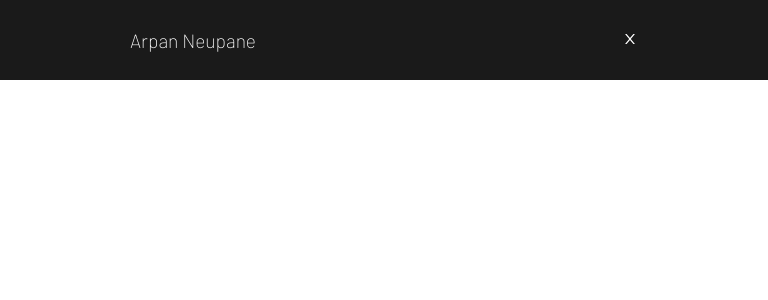
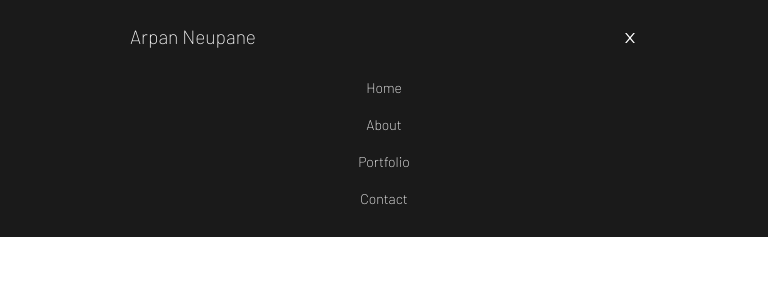
Before and after one commit to arpanneupane19/website-v3, a React (Create React App) app: page / in a window 768 px wide. Both pictures are taken after a click on the item 610 px from the left and 40 px from the top of the page. Shown: the top 300 px of the page. Built offline with nearby package versions, Linux system fonts and the light colour scheme.

Commit message:
responsive navbar works

```diff
--- a/src/components/Menu.css
+++ b/src/components/Menu.css
@@ -0,0 +1,28 @@
+.menu-links {
+    display: none;
+}
+
+@media (max-width: 1024px) {
+    .menu-links {
+        float: right;
+        width: 100%;
+        margin-top: 20px;
+        display: flex;
+        flex-direction: column;
+        text-align: center;
+        transition: .3s;
+        margin-bottom: 20px;
+    }
+
+    .menu-links > a {
+        margin: 10px;
+
+        color: white;
+        font-size: 14px;
+    }
+
+    .menu-links > a:hover {
+        color: rgb(0, 140, 255);
+        transition: .2s;
+    }
+}
--- a/src/components/Menu.js
+++ b/src/components/Menu.js
@@ -0,0 +1,24 @@
+import React from 'react'
+import './Menu.css'
+
+function Menu({showMenu}) {
+    return (
+        <div>
+            <div className='menu-links'
+                style={{
+                    visibility: showMenu ? 'visible' : 'hidden',
+                    opacity: showMenu ? 1: 0
+                }}
+                >
+
+                <a href='#home'>Home</a>
+                <a href='#about'>About</a>
+                <a href='#portfolio'>Portfolio</a>
+                <a href='#contact'>Contact</a>
+
+            </div>
+        </div>
+    )
+}
+
+export default Menu
--- a/src/components/Navbar.css
+++ b/src/components/Navbar.css
@@ -1,24 +1,32 @@
 .navbar {
+    background-color: #1A1a1a;
     height: 80px;
+    color: white;
     width: 100%;
+    z-index: infinite;
     position: fixed;
-    background: #1a1a1a;
-    color: white;
-    z-index: infinite;
-    display: flex;
-    justify-content: space-between;
-    align-items: center;
+}
+
+.menu {
+    display: none;
 }
 
 .logo {
     float: left;
     font-size: larger;
     margin-left: 130px;
+    margin-top: 25px;
+}
+
+nav {
+    display: flex;
+    justify-content: space-between;
 }
 
 ul {
     margin-right: 130px;
     display: flex;
+    margin-top: 30px;
 }
 
 li {
@@ -44,7 +52,7 @@ a:hover {
 
 /* Tablets */
 
-@media (min-width: 768px) and (max-width: 1024px) {
+@media (min-width: 442px) and (max-width: 1024px) {
     ul {
         display: none;
     }
@@ -52,5 +60,10 @@ a:hover {
     .bars {
         display: initial;
         margin-right: 130px;
+        margin-top: 30px;
+    }
+
+    .menu {
+        display: initial;
     }
 }
--- a/src/components/Navbar.js
+++ b/src/components/Navbar.js
@@ -2,12 +2,23 @@ import React, {useState} from 'react'
 import './Navbar.css'
 import {FaGripLines} from 'react-icons/fa';
 import {AiOutlineClose} from 'react-icons/ai';
+import Menu from './Menu'
 
 function Navbar() {
     const [showMenu, setShowMenu] = useState(false);
     const closeMenu = () => setShowMenu(false);
     return (
-        <nav className='navbar'>
+
+
+        <div>
+            <div className='navbar'
+                style={{
+                    height: showMenu ? 'auto' : '80px'
+                }}
+
+            >
+                <div className='navigation-links'>
+                    <nav>
                         <label className='logo'>Arpan Neupane</label>
                         <ul>
                         <li><a href='#home'>Home</a></li>
@@ -16,8 +27,29 @@ function Navbar() {
                         <li><a href='#home'>Contact</a></li>
                         </ul>
                         <li onClick={() => showMenu ? setShowMenu(false): setShowMenu(true)}className='bars'>{showMenu ? <AiOutlineClose/>: <FaGripLines/>}</li>
+                    </nav>
+                </div>
 
-        </nav>
+                <div className='menu'>
+                    <Menu
+                        showMenu={showMenu}
+                        closeMenu={closeMenu}
+                    />
+                </div>
+            </div>
+
+        </div>
+
+
+
+
+
+
+
+
+
+
+
     )
 }
 
```
Also changed, not shown: 1 other file (tests, documents, lock files or other folders). Lines whose indentation alone changed are shown as unchanged.
